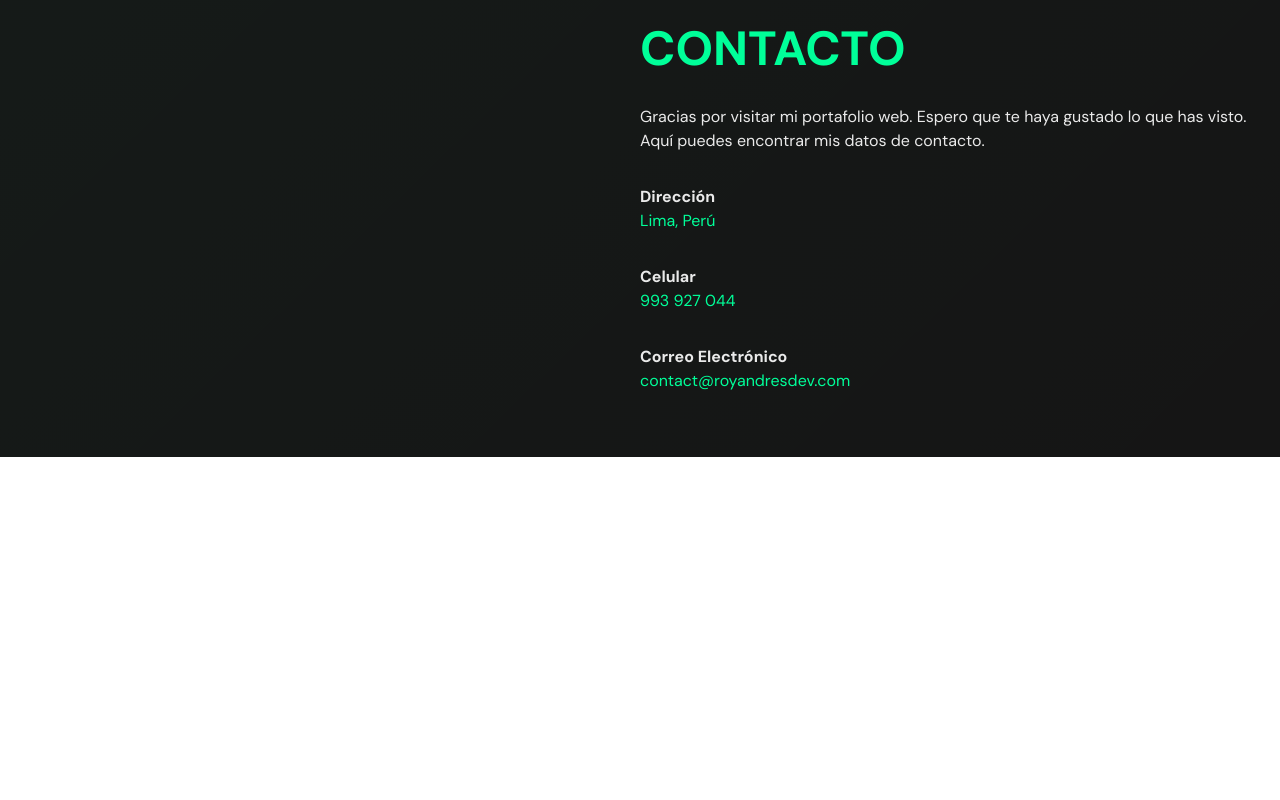
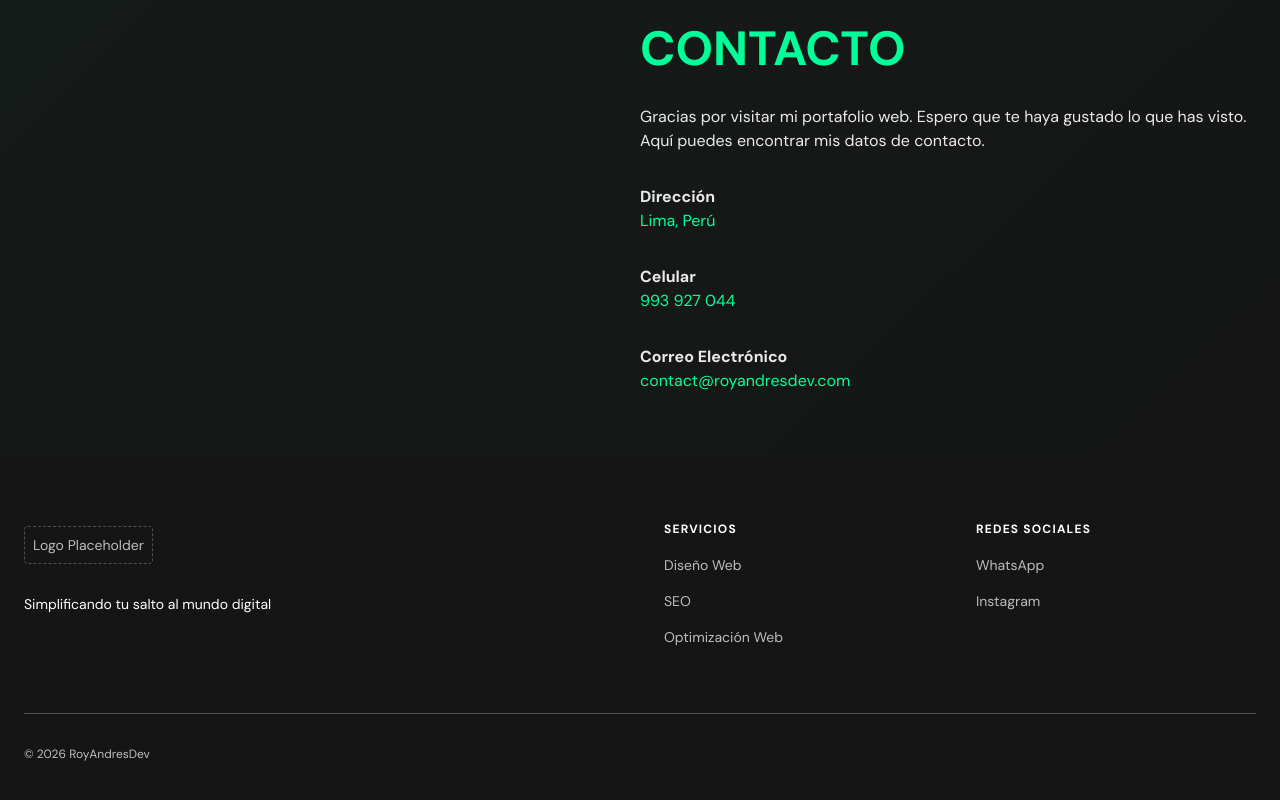
Before and after one commit to royandresdev/Portafolio-2026, a Next.js app: page / in a window 1280 px wide. Shown: the part 2089-2889 px from the top of the page. Before the commit the page ends 2546 px from the top, so only its background shows below. Built offline with nearby package versions, Linux system fonts and the light colour scheme.

Commit message:
feat: implement footer component and integrate it into the main page layout

```diff
--- a/app/page.tsx
+++ b/app/page.tsx
@@ -1,4 +1,5 @@
 import { Contact } from "@/components/contact";
+import Footer from "@/components/footer";
 import Header from "@/components/header";
 import { Hero } from "@/components/hero";
 import { Projects } from "@/components/projects";
@@ -12,6 +13,7 @@ export default function Home() {
       <Projects />
       <Skills />
       <Contact />
+      <Footer />
     </main>
   );
 }
--- /dev/null
+++ b/components/footer.tsx
@@ -0,0 +1,76 @@
+export default function Footer() {
+  return (
+    <footer className="bg-black-2 py-16 px-6">
+      <div className="container mx-auto">
+        <div className="grid grid-cols-1 md:grid-cols-2 gap-12 mb-16">
+          {/* Logo and Tagline Section */}
+          <div className="flex flex-col gap-6 max-w-md">
+            {/* Logo Placeholder */}
+            <div className="h-12 w-48 flex items-center">
+              {/* Logo will be placed here */}
+              <div className="text-gray-4 text-sm border border-dashed border-gray-2 p-2 rounded">
+                Logo Placeholder
+              </div>
+            </div>
+            <p className="text-white text-sm leading-relaxed max-w-[300px]">
+              Simplificando tu salto al mundo digital
+            </p>
+          </div>
+
+          {/* Links Section */}
+          <div className="grid grid-cols-2 gap-8">
+            {/* Servicios */}
+            <div className="flex flex-col gap-4">
+              <h5 className="text-white font-bold text-xs tracking-widest uppercase">
+                Servicios
+              </h5>
+              <ul className="flex flex-col gap-3">
+                <li>
+                  <a href="#" className="text-gray-4 hover:text-primary transition-colors text-sm">
+                    Diseño Web
+                  </a>
+                </li>
+                <li>
+                  <a href="#" className="text-gray-4 hover:text-primary transition-colors text-sm">
+                    SEO
+                  </a>
+                </li>
+                <li>
+                  <a href="#" className="text-gray-4 hover:text-primary transition-colors text-sm">
+                    Optimización Web
+                  </a>
+                </li>
+              </ul>
+            </div>
+
+            {/* Redes Sociales */}
+            <div className="flex flex-col gap-4">
+              <h5 className="text-white font-bold text-xs tracking-widest uppercase">
+                Redes Sociales
+              </h5>
+              <ul className="flex flex-col gap-3">
+                <li>
+                  <a href="#" className="text-gray-4 hover:text-primary transition-colors text-sm">
+                    WhatsApp
+                  </a>
+                </li>
+                <li>
+                  <a href="#" className="text-gray-4 hover:text-primary transition-colors text-sm">
+                    Instagram
+                  </a>
+                </li>
+              </ul>
+            </div>
+          </div>
+        </div>
+
+        {/* Bottom Section */}
+        <div className="border-t border-gray-2 pt-8 flex justify-between items-center">
+          <p className="text-gray-4 text-xs">
+            © 2026 RoyAndresDev
+          </p>
+        </div>
+      </div>
+    </footer>
+  );
+}
```
